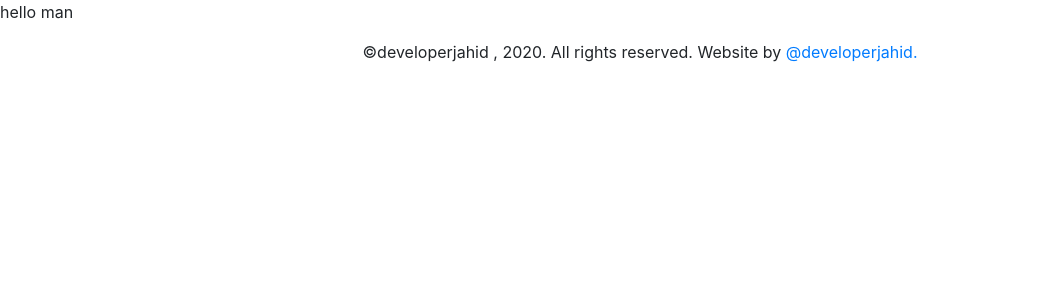
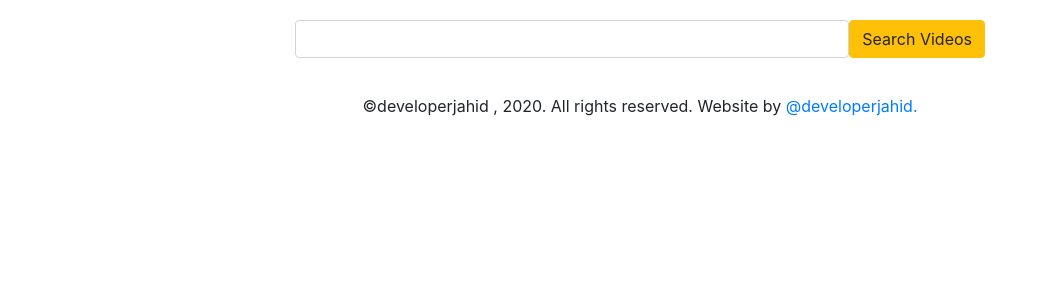
Before and after one commit to developerjahid/youtube-clone, a React (Create React App) app: page / in a window 1280 px wide. Shown: the top 300 px of the page, without its empty margins (0-1047 px from the left). Built offline with nearby package versions, Linux system fonts and the light colour scheme.

Commit message:
app completed

```diff
--- a/package.json
+++ b/package.json
@@ -6,6 +6,7 @@
     "@testing-library/jest-dom": "^4.2.4",
     "@testing-library/react": "^9.4.1",
     "@testing-library/user-event": "^7.2.1",
+    "axios": "^0.18.1",
     "bootstrap": "^4.4.1",
     "react": "^16.12.0",
     "react-dom": "^16.12.0",
--- a/src/app/components/youtube/YouTubeApp.js
+++ b/src/app/components/youtube/YouTubeApp.js
@@ -1,12 +1,42 @@
-import React, { Component } from 'react'
+import React, { Component, Fragment } from 'react'
 import SearchBar from './search/SearchBar'
+import APIs from './apis/APIs'
+import VideoList from "./body/VideoList"
+import VideoDetails from "./body/VideoDetails"
+import { Container, Row, Col } from 'reactstrap';
 
 class YoutubeApp extends Component {
+    state = { videos: [], selectedVideo: null }
+
+    onTermSubmit = async term => {
+        const res = await APIs.get("/search", {
+            params: {
+                q: term
+            }
+        })
+        this.setState({ videos: res.data.items, selectedVideo: res.data.items[0] })
+    }
+
+    onVideoSelect = video => {
+        this.setState({ selectedVideo: video })
+    }
+
+
     render() {
         return(
-            <div>
-                <SearchBar />
-            </div>
+            <Fragment>
+                <SearchBar onFormSubmit={this.onTermSubmit} />
+                <Container>
+                    <Row>
+                        <Col md="8">
+                            <VideoDetails video={this.state.selectedVideo} />
+                        </Col>
+                        <Col md="4">
+                            <VideoList onVideoSelect={this.onVideoSelect} videos={this.state.videos} />
+                        </Col>
+                    </Row>
+                </Container>
+            </Fragment>
         )
     }
 }
--- /dev/null
+++ b/src/app/components/youtube/apis/APIs.js
@@ -0,0 +1,13 @@
+import axios from "axios"
+
+//Publice APIs Key
+const KEY = "AIzaSyCyahRa4xivPSjeFcrjlqTYORnGL3zu3Y0"
+
+export default axios.create({
+    baseURL: "https://www.googleapis.com/youtube/v3/",
+    params: {
+        part: "snippet",
+        maxResults: 5,
+        key: KEY
+    }
+})
--- /dev/null
+++ b/src/app/components/youtube/body/VideoDetails.js
@@ -0,0 +1,23 @@
+import React from 'react'
+import { Card, CardText, CardBody, CardTitle } from 'reactstrap';
+
+const VideoDetails = ({ video }) => {
+    if(!video) {
+        return <> </>
+    }
+
+    const srcVideo = `https://www.youtube.com/embed/${video.id.videoId}`
+    return(
+        <div className="videobox">
+            <Card>
+                <iframe title="Youtube Player" width="560" height="315" src={srcVideo} />
+                <CardBody>
+                    <CardTitle><h6>{video.snippet.title}</h6></CardTitle>
+                    <CardText>{video.snippet.description}</CardText>
+                </CardBody>
+            </Card>
+        </div>
+    )
+}
+
+export default VideoDetails
--- a/src/app/components/youtube/body/VideoItem.js
+++ b/src/app/components/youtube/body/VideoItem.js
@@ -1,16 +1,15 @@
 import React, { Fragment } from 'react'
-import { Link } from "react-router-dom"
 import { ListGroupItem } from 'reactstrap';
 
-const VideoItem = (props) => {
+const VideoItem = ({ video, onVideoSelect }) => {
     return(
         <Fragment>
-            <ListGroupItem>
-                <Link className="float-left man" to="/" >
-			      <img src={props.thumbnail} alt={props.title} />
-			    </Link>
+            <ListGroupItem onClick={() => onVideoSelect(video)} >
+                <div className="float-left" >
+			      <img src={video.snippet.thumbnails.default.url} alt={video.snippet.title} />
+			    </div>
 			    <div>
-                    <h6>{props.title}</h6>
+                    <h6>{video.snippet.title}</h6>
 			    </div>
             </ListGroupItem>
         </Fragment>
--- a/src/app/components/youtube/body/VideoList.js
+++ b/src/app/components/youtube/body/VideoList.js
@@ -2,13 +2,13 @@ import React, { Fragment } from 'react'
 import { ListGroup } from 'reactstrap';
 import VideoItem from "./VideoItem"
 
-const VideoList = ({ videos }) => {
+const VideoList = ({ videos, onVideoSelect }) => {
     return(
         <Fragment>
             <ListGroup>
                 {
                     videos.map((video) => {
-                        return <VideoItem title={video.snippet.title} thumbnail={video.snippet.thumbnails.default.url} />
+                        return <VideoItem key={video.id.videoId} onVideoSelect={onVideoSelect} video={video} />
                     })
                 }
             </ListGroup>
--- a/src/app/components/youtube/search/SearchBar.js
+++ b/src/app/components/youtube/search/SearchBar.js
@@ -1,9 +1,41 @@
-import React, { Component } from 'react'
+import React, { Fragment, Component } from 'react'
+import { Container, Col, Row, Button } from "reactstrap"
 
 class SearchBar extends Component {
+    state = {
+        term : " "
+    }
+
+    onInputChange = e => {
+        this.setState({
+            term : e.target.value
+        })
+    }
+
+    onFormSubmit = e => {
+        e.preventDefault();
+
+        this.props.onFormSubmit(this.state.term);
+    }
+
     render() {
         return(
-            <div>hello man</div>
+            <Fragment>
+                <Container>
+                    <Row className="justify-content-center">
+                        <form onSubmit={this.onFormSubmit} className="col-12 col-md-10 col-lg-8">
+                            <Row className="card-body no-gutters align-items-center">
+                                <Col>
+                                    <input className="form-control" onChange={this.onInputChange} type="search" />
+                                </Col>
+                                <div className="col-auto">
+                                    <Button color="warning" type="submit">Search Videos</Button>
+                                </div>
+                            </Row>
+                        </form>
+                    </Row>
+                </Container>
+            </Fragment>
         )
     }
 }
```
Also changed, not shown: 1 other file (tests, documents, lock files or other folders).
